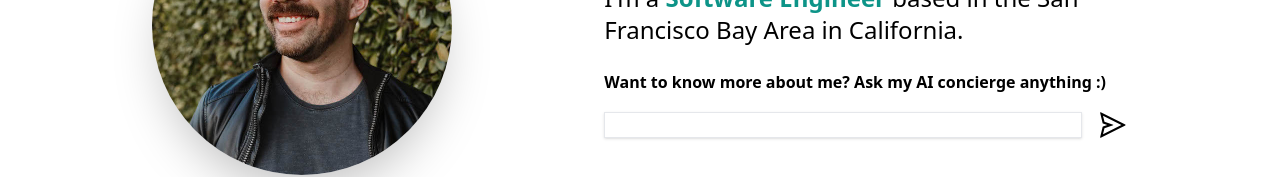
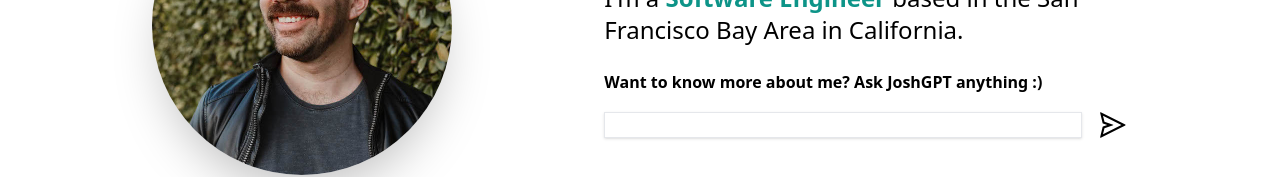
Before and after one commit to joshgarza/portfolio, a Next.js app: page / in a window 1280 px wide. Shown: the part 381-558 px from the top of the page. Built offline with nearby package versions, Linux system fonts and the light colour scheme.

Commit message:
Changed text in ai prompt to JoshGPT

```diff
--- a/components/HeroSection.tsx
+++ b/components/HeroSection.tsx
@@ -72,7 +72,7 @@ export const HeroSection = () => {
           <div className="space-y-4">
             <div className="space-y-4">
               <p className="font-semibold">
-                Want to know more about me? Ask my AI concierge anything {":)"}
+                Want to know more about me? Ask JoshGPT anything {":)"}
               </p>
               <div className="flex flex-row space-x-4">
                 <form
```
